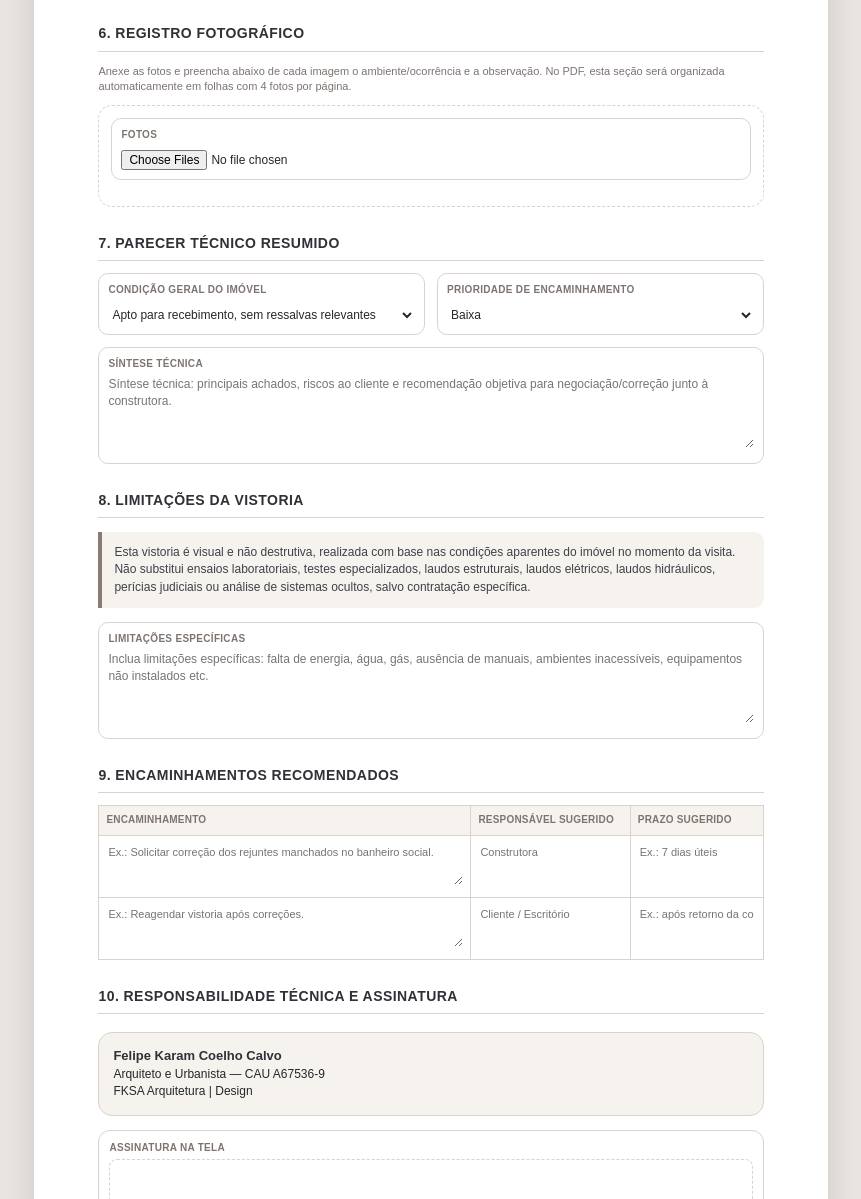
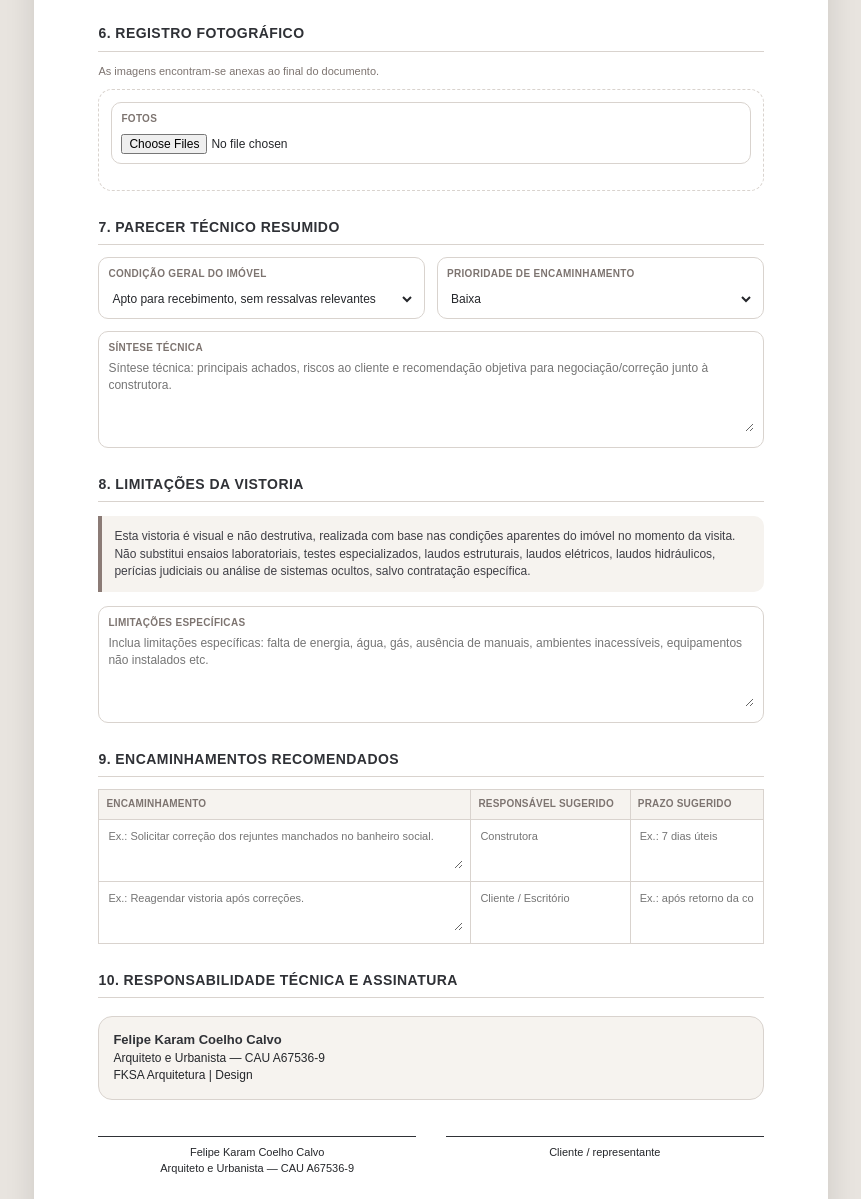
Before and after one commit to fekaram/vistoria-apartamento, a plain HTML site: page index.html in a window 1280 px wide. Shown: the part 4392-5591 px from the top of the page, without its empty margins (209-1070 px from the left). Drawn offline with Linux system fonts and the light colour scheme.

Commit message:
Update index.html

```diff
--- a/index.html
+++ b/index.html
@@ -520,7 +520,7 @@
 
     <section id="photoInputSection">
       <h2>6. Registro fotográfico</h2>
-      <p class="photo-instructions">Anexe as fotos e preencha abaixo de cada imagem o ambiente/ocorrência e a observação. No PDF, esta seção será organizada automaticamente em folhas com 4 fotos por página.</p>
+      <p class="photo-instructions">As imagens encontram-se anexas ao final do documento.</p>
       <div id="photoContainer">
         <div class="photo-block">
           <div class="field-box no-print"><label>Fotos</label><input type="file" accept="image/*" multiple onchange="previewPhotos(this)" /></div>
@@ -552,7 +552,7 @@
     <section>
       <h2>10. Responsabilidade técnica e assinatura</h2>
       <div class="technical-branding"><strong>Felipe Karam Coelho Calvo</strong>Arquiteto e Urbanista — CAU A67536-9<br>FKSA Arquitetura | Design</div>
-      <div class="signature-pad-wrap no-print"><label>Assinatura na tela</label><canvas id="signaturePad" class="signature-pad"></canvas><button class="ghost" type="button" onclick="clearSignature()" style="margin-top:8px;">Limpar assinatura</button></div>
+
       <div class="signature-grid"><div class="signature-line">Felipe Karam Coelho Calvo<br>Arquiteto e Urbanista — CAU A67536-9</div><div class="signature-line">Cliente / representante</div></div>
     </section>
 
```
